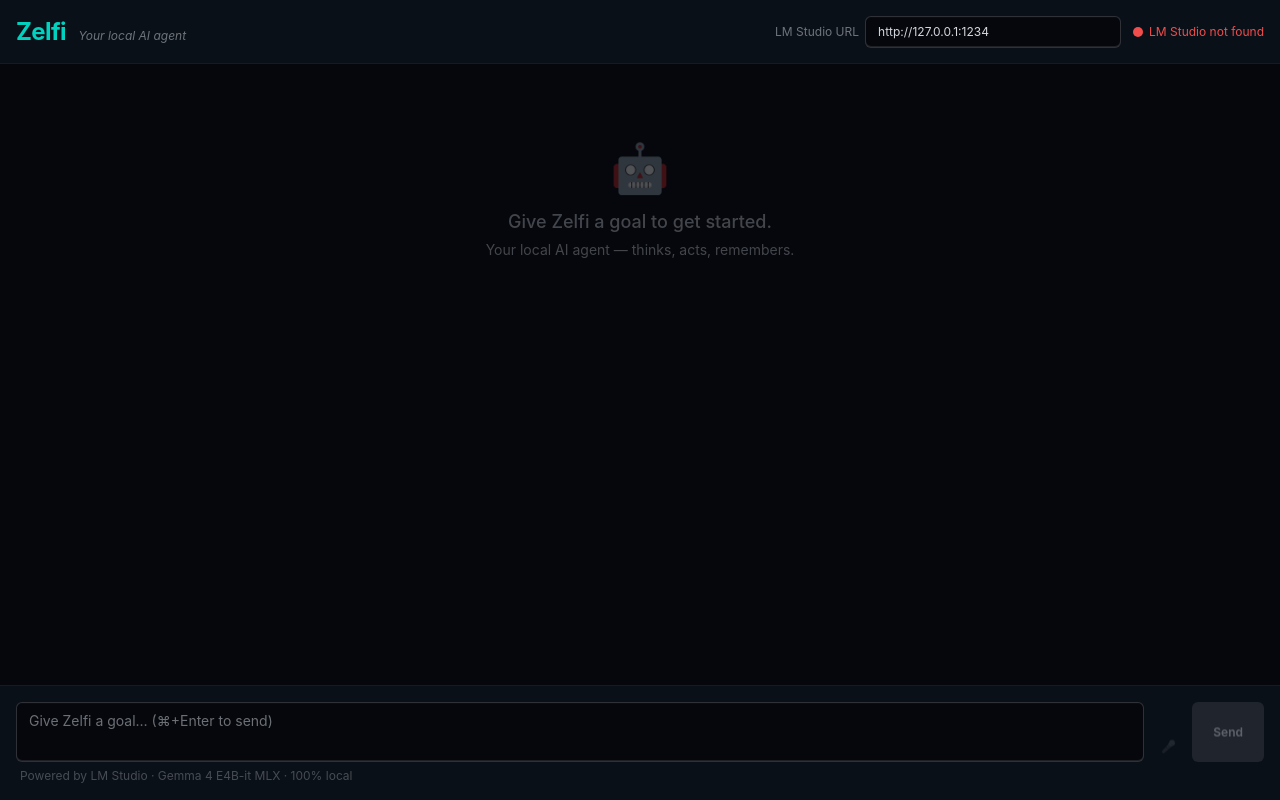
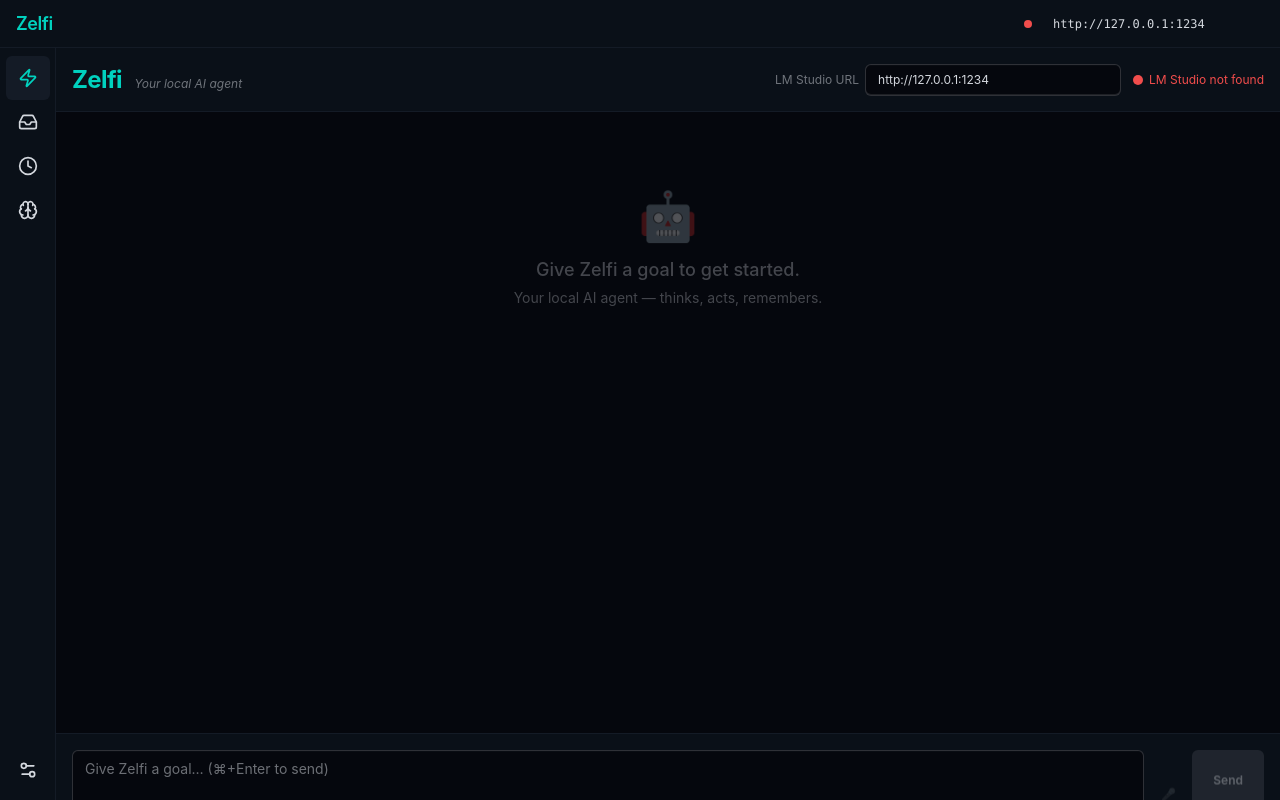
Before and after one commit to rvh-zelf/Zelfi, a SvelteKit app: page / in a window 1280 px wide. Built offline with nearby package versions, Linux system fonts and the light colour scheme.

Commit message:
feat: add shell layout — topbar + sidebar with lucide-svelte icons

```diff
--- a/src/routes/+layout.svelte
+++ b/src/routes/+layout.svelte
@@ -1,5 +1,117 @@
-<script>
+<script lang="ts">
   import '../app.css';
+  import { activeView, lmBaseUrl, lmConnected, inboxUnread } from '$lib/stores/ui';
+  import { invoke } from '@tauri-apps/api/core';
+  import { onMount } from 'svelte';
+  import { Zap, Inbox, Clock, Brain, Settings2 } from 'lucide-svelte';
+
   let { children } = $props();
+
+  type NavItem = {
+    id: import('$lib/stores/ui').View;
+    label: string;
+    icon: typeof Zap;
+  };
+
+  const navItems: NavItem[] = [
+    { id: 'goals',   label: 'Goals',   icon: Zap },
+    { id: 'inbox',   label: 'Inbox',   icon: Inbox },
+    { id: 'history', label: 'History', icon: Clock },
+    { id: 'memory',  label: 'Memory',  icon: Brain },
+  ];
+
+  async function checkLmStudio() {
+    try {
+      $lmConnected = await invoke<boolean>('check_lm_studio', { baseUrl: $lmBaseUrl });
+    } catch {
+      $lmConnected = false;
+    }
+  }
+
+  onMount(() => {
+    checkLmStudio();
+    const interval = setInterval(checkLmStudio, 10_000);
+    return () => clearInterval(interval);
+  });
+
+  // Persist URL to localStorage when it changes and re-check connection
+  $effect(() => {
+    if (typeof localStorage !== 'undefined') {
+      localStorage.setItem('zelfi_lm_url', $lmBaseUrl);
+    }
+    checkLmStudio();
+  });
 </script>
-{@render children()}
+
+<div class="flex flex-col h-screen bg-base-100 text-base-content overflow-hidden">
+
+  <!-- Topbar -->
+  <header class="flex items-center justify-between px-4 h-12 flex-shrink-0 bg-base-200 border-b border-base-300">
+    <!-- Wordmark -->
+    <span class="text-primary font-semibold text-lg tracking-tight">Zelfi</span>
+
+    <!-- LM Studio status row -->
+    <div class="flex items-center gap-2">
+      <!-- Status dot -->
+      <span
+        class="w-2 h-2 rounded-full flex-shrink-0 {$lmConnected ? 'bg-success' : 'bg-error'}"
+        title={$lmConnected ? 'LM Studio connected' : 'LM Studio not found'}
+      ></span>
+
+      <!-- URL input -->
+      <input
+        type="text"
+        class="input input-ghost input-xs w-56 font-mono text-xs"
+        placeholder="http://127.0.0.1:1234"
+        bind:value={$lmBaseUrl}
+        aria-label="LM Studio base URL"
+      />
+    </div>
+  </header>
+
+  <!-- Body: sidebar + content -->
+  <div class="flex flex-1 overflow-hidden">
+
+    <!-- Sidebar -->
+    <nav class="flex flex-col items-center w-14 flex-shrink-0 bg-base-200 border-r border-base-300 py-2">
+
+      <!-- Main nav items -->
+      {#each navItems as item}
+        <div class="tooltip tooltip-right" data-tip={item.label}>
+          <button
+            class="btn btn-ghost btn-square w-11 h-11 relative {$activeView === item.id ? 'bg-base-300 text-primary' : ''}"
+            onclick={() => ($activeView = item.id)}
+            aria-label={item.label}
+          >
+            <item.icon size={20} />
+
+            <!-- Inbox unread badge -->
+            {#if item.id === 'inbox' && $inboxUnread > 0}
+              <span class="badge badge-error badge-xs absolute top-1 right-1 pointer-events-none">
+                {$inboxUnread}
+              </span>
+            {/if}
+          </button>
+        </div>
+      {/each}
+
+      <!-- Settings pinned to bottom -->
+      <div class="tooltip tooltip-right mt-auto" data-tip="Settings">
+        <button
+          class="btn btn-ghost btn-square w-11 h-11 {$activeView === 'settings' ? 'bg-base-300 text-primary' : ''}"
+          onclick={() => ($activeView = 'settings')}
+          aria-label="Settings"
+        >
+          <Settings2 size={20} />
+        </button>
+      </div>
+
+    </nav>
+
+    <!-- Main content area -->
+    <main class="flex-1 overflow-hidden">
+      {@render children()}
+    </main>
+
+  </div>
+</div>
```
